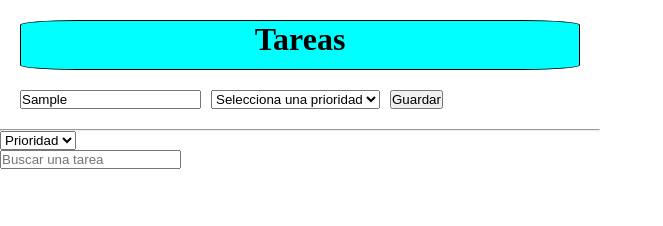
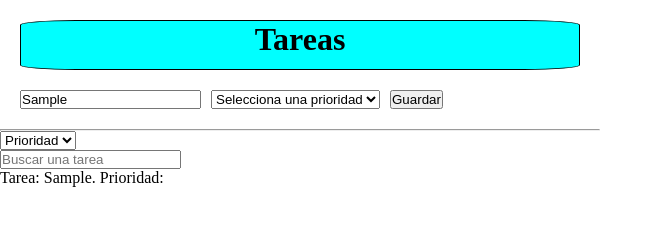
Before and after one commit to AliciaPG2021/ProyectoListaTareas, a plain HTML site: page index.html in a window 1280 px wide. Both pictures are taken after typing "Sample" into the empty fields and a click on the button "Guardar". Shown: the whole page, without its empty margins (0-663 px from the left). Drawn offline with Linux system fonts and the light colour scheme.

Commit message:
pintado de tareas

```diff
--- a/index.html
+++ b/index.html
@@ -48,6 +48,10 @@
 
 
 
+        <section class="pintarTarea"></section>
+
+
+
     </main>
 
 
--- a/js/main.js
+++ b/js/main.js
@@ -3,6 +3,8 @@ const tareasNuevas = new Array();
 let inputText = document.querySelector('.tarea');
 let boton = document.querySelector('.boton');
 let selectPrioridad = document.querySelector('.seleccionTarea');
+let sectionPintar = document.querySelector('.pintarTarea');
+
 
 boton.addEventListener('click', recogerTareas);
 
@@ -22,6 +24,10 @@ function recogerTareas(event) {
         }
         tareasNuevas.push(nuevaTarea);
 
+        pintarVariasTareas(tareasNuevas);
+
+
+
     } else {
         alert('Todos los campos son obligatorios');
     }
@@ -29,3 +35,17 @@ function recogerTareas(event) {
 
     console.log(tareasNuevas);
 }
+
+
+function pintarUnaTarea(pTarea) {
+
+    let div = document.createElement('div');
+    div.innerHTML = `<p>Tarea: ${pTarea.texto}. Prioridad: ${pTarea.prioridad}</p>`;
+    sectionPintar.appendChild(div);
+}
+
+function pintarVariasTareas(pTareas) {
+    sectionPintar.innerHTML = "";
+    pTareas.forEach(tarea => pintarUnaTarea(tarea));
+
+}
```
